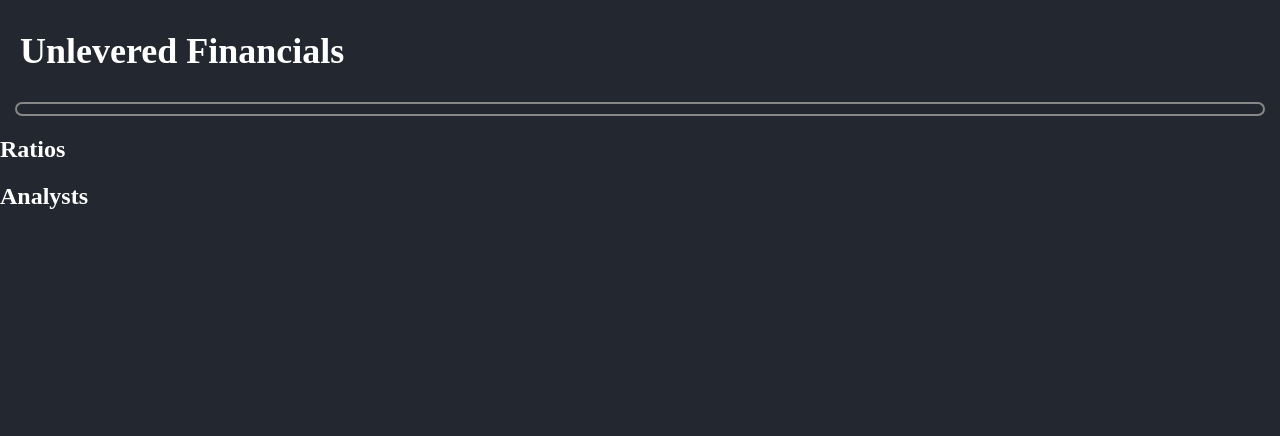
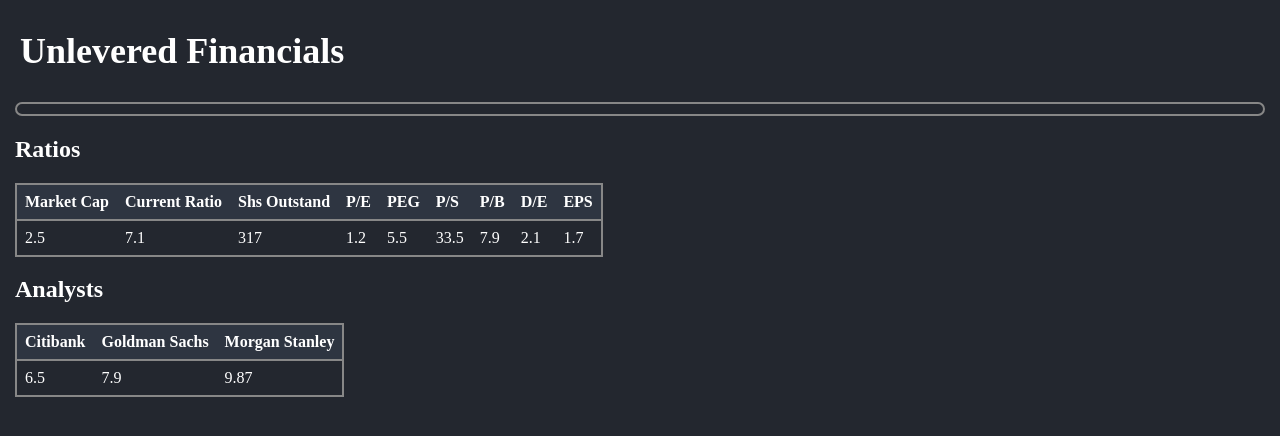
Before and after one commit to JohnFuhrm12/appleStockVisualizer, a React (Vite) app: page / in a window 1280 px wide. Shown: the top 436 px of the page. Built offline with nearby package versions, Linux system fonts and the light colour scheme; no server answers.

Commit message:
Added simple window resize

```diff
--- a/src/App.css
+++ /dev/null
@@ -1,3 +0,0 @@
-#home {
-
-}
--- a/src/App.tsx
+++ b/src/App.tsx
@@ -4,12 +4,11 @@ import CandlestickChart from './components/CandlestickChart';
 import Analysts from './components/Analysts';
 import Ratios from './components/Ratios';
 import axios from 'axios';
-import './App.css';
+import './styles/app.css';
 
 function App() {
   const [stockData, setStockData] = useState();
-  const [analysts, setAnalysts] = useState();
-  const [ratios, setRatios] = useState();
+  const [financials, setFinancials] = useState();
 
   // const alphaVantageKey = process.env.REACT_APP_ALPHA_VANTAGE_API_KEY; // .env file public for demo use
 
@@ -37,6 +36,7 @@ function App() {
   }
 
   const getStockData = async (ticker:string) => {
+    console.log(ticker)
     // Demo data - change api key to env and change IBM to AAPL (ticker)
     await axios.get(`https://www.alphavantage.co/query?function=TIME_SERIES_INTRADAY&symbol=IBM&interval=5min&apikey=demo`).then((res) => {
       const vantageData = res.data;
@@ -50,9 +50,7 @@ function App() {
     // Docker Container - Flask API
     await axios.get('/financials').then((res) => {
       const localFinancials = res.data;
-      console.log(res)
-      setAnalysts(localFinancials);
-      setRatios(localFinancials);
+      setFinancials(localFinancials);
     }).catch(error => {
       console.error(error);
     });
@@ -65,8 +63,7 @@ function App() {
 
   const props = {
     stockData,
-    ratios,
-    analysts
+    financials
   }
 
   return (
--- a/src/components/Analysts.tsx
+++ b/src/components/Analysts.tsx
@@ -1,10 +1,32 @@
-import '../styles/analysts.css';
+import localFinancials from '../dev/localFinancials.json';
+import '../styles/financials.css';
 
 function Analysts( {...props} ) {
+  const financials = props.financials || localFinancials; // In case the Docker container is not running, display a local version
+  const analysts = financials.analyst_estimates;
+
   return (
-    <nav id='analysts'>
+    <div className='tableContainer'>
       <h2>Analysts</h2>
-    </nav>
+      {financials ?
+        <table className='financialTable'>
+          <thead>
+            <tr>
+              <th>Citibank</th>
+              <th>Goldman Sachs</th>
+              <th>Morgan Stanley</th>
+            </tr>
+          </thead>
+          <tbody>
+              <tr>
+                <td>{analysts.Citibank}</td>
+                <td>{analysts['Goldman Sachs']}</td>
+                <td>{analysts['Morgan Stanley']}</td>
+              </tr>
+          </tbody>
+        </table>
+      : <></>}
+    </div>
   )
 }
 
--- a/src/components/CandlestickChart.tsx
+++ b/src/components/CandlestickChart.tsx
@@ -1,8 +1,26 @@
 import ReactApexChart from 'react-apexcharts';
 import '../styles/candlestick.css';
+import { useEffect, useState } from 'react';
 
 function CandlestickChart( {...props} ) {
+    const [windowSize, setWindowSize] = useState(window.innerWidth);
     const stockData = props.stockData;
+
+    useEffect(() => {
+        const handleResize = () => {
+        setWindowSize(window.innerWidth);
+        };
+
+        window.addEventListener('resize', handleResize);
+
+        return () => {
+        window.removeEventListener('resize', handleResize);
+        };
+    }, []);
+
+    useEffect(() => {
+        console.log(windowSize);
+    })
 
     const candleStickOptions:any = {
         title: {
@@ -62,7 +80,7 @@ function CandlestickChart( {...props} ) {
             series={[{data: stockData}]}
             options={candleStickOptions}
             type='candlestick'
-            height={650}
+            height={windowSize > 750 ? 650 : 350}
         />
         : <></>}
     </div>
--- a/src/components/Ratios.tsx
+++ b/src/components/Ratios.tsx
@@ -1,9 +1,43 @@
-import '../styles/ratios.css';
+import localFinancials from '../dev/localFinancials.json';
+import '../styles/financials.css';
 
 function Ratios( {...props} ) {
+  const financials = props.financials || localFinancials; // In case the Docker container is not running, display a local version
+  console.log(financials)
+
   return (
-    <nav id='ratios'>
+    <nav className='tableContainer'>
       <h2>Ratios</h2>
+      {financials ?
+        <table className='financialTable'>
+          <thead>
+            <tr>
+              <th>Market Cap</th>
+              <th>Current Ratio</th>
+              <th>Shs Outstand</th>
+              <th>P/E</th>
+              <th>PEG</th>
+              <th>P/S</th>
+              <th>P/B</th>
+              <th>D/E</th>
+              <th>EPS</th>
+            </tr>
+          </thead>
+          <tbody>
+              <tr>
+                <td>{financials.market_ap}</td>
+                <td>{financials.current_ratio}</td>
+                <td>{financials.shares_outstanding}</td>
+                <td>{financials.pe_ratio}</td>
+                <td>{financials.peg_ratio}</td>
+                <td>{financials.ps_ratio}</td>
+                <td>{financials.pb_ratio}</td>
+                <td>{financials.debt_to_equity_ratio}</td>
+                <td>{financials.eps}</td>
+              </tr>
+          </tbody>
+        </table>
+      : <></>}
     </nav>
   )
 }
--- a/src/index.css
+++ b/src/index.css
@@ -4,7 +4,3 @@ html, body {
   color: white;
   overflow-x: hidden;
 }
-
-p {
-  color: rgb(0, 102, 255);
-}
--- /dev/null
+++ b/src/styles/app.css
@@ -0,0 +1,3 @@
+#home {
+    margin-bottom: 50px;
+}
--- /dev/null
+++ b/src/styles/financials.css
@@ -0,0 +1,20 @@
+.tableContainer {
+    padding-inline: 15px;
+}
+
+.financialTable {
+    width: fit-content;
+    border-collapse: collapse;
+    border: solid 2px rgb(135, 135, 135);
+}
+
+.financialTable th,
+.financialTable td {
+    padding: 8px;
+    text-align: left;
+    border-bottom: 2px solid rgb(135, 135, 135);
+}
+
+.financialTable th {
+    background-color: rgb(46, 53, 65);
+}
```
Also changed, not shown: src/styles/analysts.css (deleted), src/styles/ratios.css (deleted).
